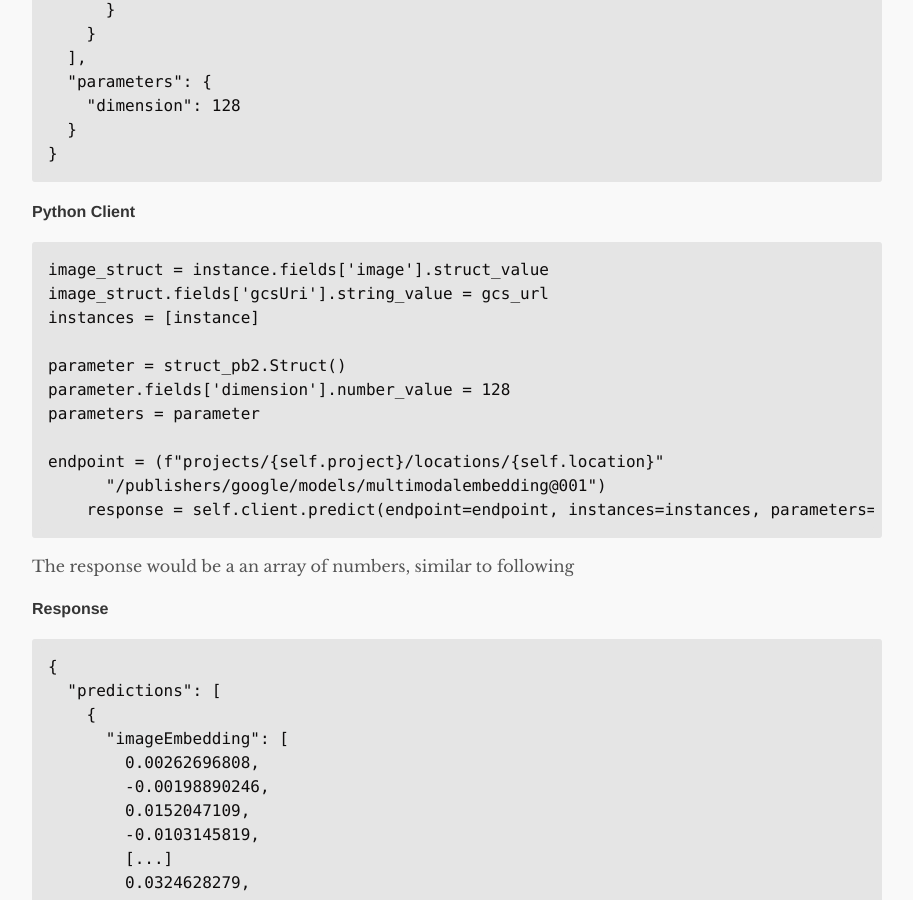
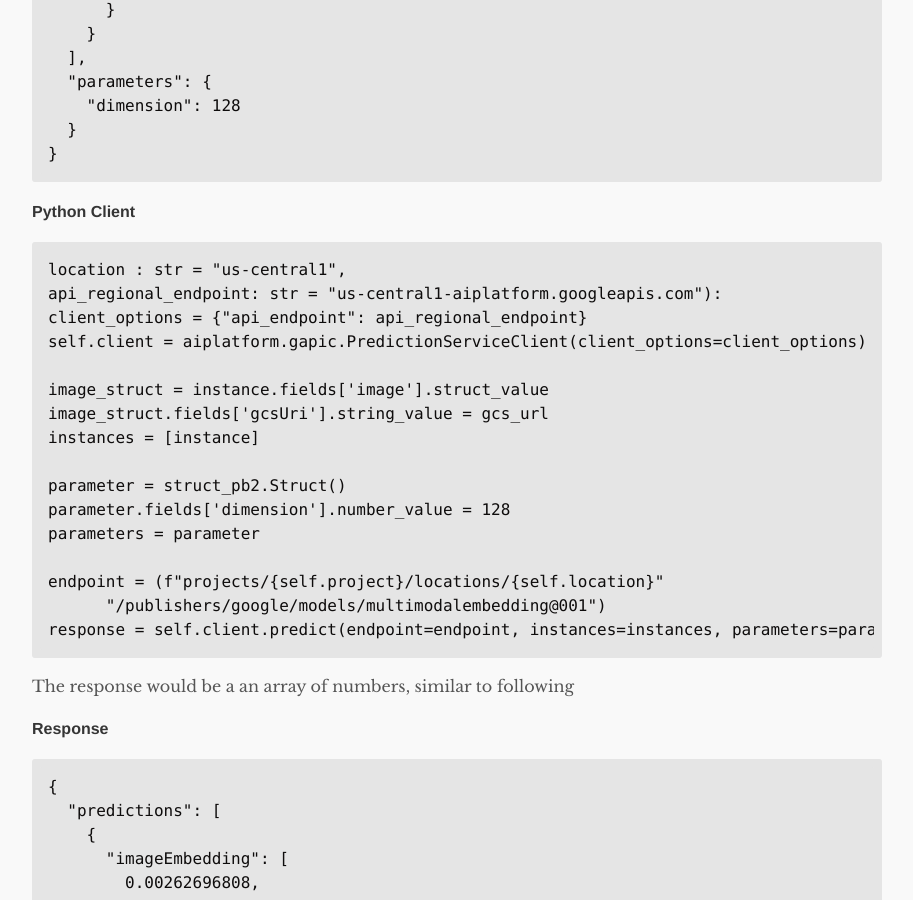
Before and after one commit to neilghosh/neilghosh.github.io, a Jekyll site: the page built from _posts/2023/2023-12-02-embeddings-prediction-using-vertext-ai-and-vector-database.md.md, in a window 1280 px wide and 900 px high, scrolled down 1575 px. Shown: the whole window, without its empty margins (183-1096 px from the left). Built offline with Jekyll 4.4.1, drawn with Linux system fonts in a browser that asks for light colours.

Commit message:
_posts/2023/2023-12-02-embeddings-prediction-using-vertext-ai-and-vector-database.md.md updated from https://stackedit.io/

````diff
--- a/_posts/2023/2023-12-02-embeddings-prediction-using-vertext-ai-and-vector-database.md.md
+++ b/_posts/2023/2023-12-02-embeddings-prediction-using-vertext-ai-and-vector-database.md.md
@@ -44,6 +44,11 @@ Following is the API Request Payload. We have kept the dimension to be the minim
 ```
 #### Python Client
 ```
+location : str = "us-central1",
+api_regional_endpoint: str = "us-central1-aiplatform.googleapis.com"):
+client_options = {"api_endpoint": api_regional_endpoint}
+self.client = aiplatform.gapic.PredictionServiceClient(client_options=client_options)
+
 image_struct = instance.fields['image'].struct_value
 image_struct.fields['gcsUri'].string_value = gcs_url
 instances = [instance]
@@ -54,7 +59,7 @@ parameters = parameter
 
 endpoint = (f"projects/{self.project}/locations/{self.location}"
       "/publishers/google/models/multimodalembedding@001")
-    response = self.client.predict(endpoint=endpoint, instances=instances, parameters=parameters)
+response = self.client.predict(endpoint=endpoint, instances=instances, parameters=parameters)
 ```
 
 The response would be a an array of numbers, similar to following
````
Also changed, not shown: other parts of _posts/2023/2023-12-02-embeddings-prediction-using-vertext-ai-and-vector-database.md.md (+1 -1 lines).
